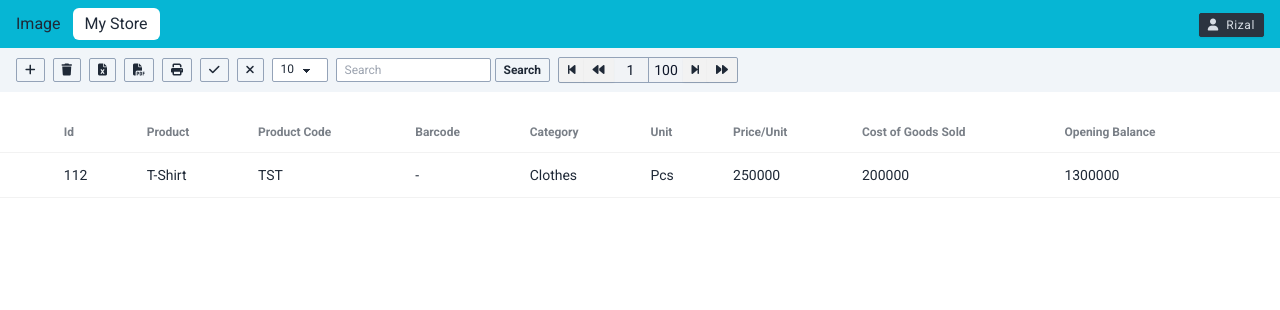
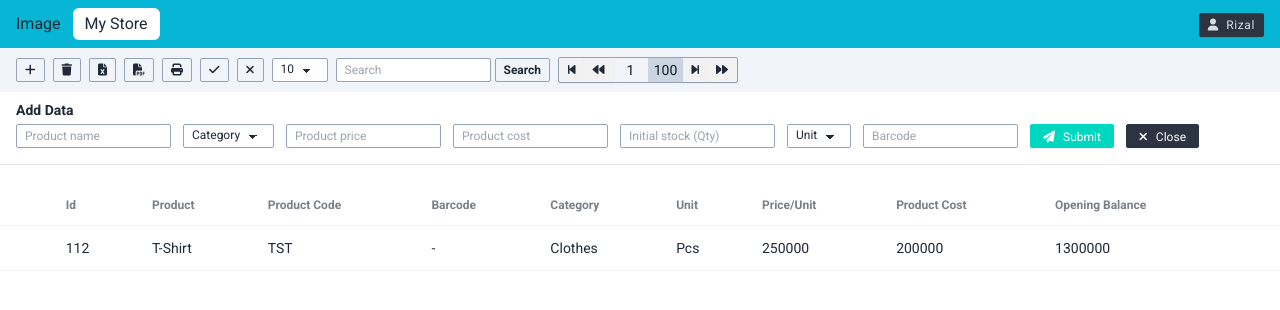
Before and after one commit to KakaBewok/POS-desktop, an Electron app: page windows/product.html in a window 1280 px wide. Drawn offline with Linux system fonts and the light colour scheme.

Commit message:
setup table

```diff
--- a/windows/product.html
+++ b/windows/product.html
@@ -150,14 +150,14 @@
         </button>
         <input
           type="text"
-          class="text-center border-none w-9 text-slate-900"
+          class="font-medium text-center border-none w-9 text-slate-900"
           value="1"
           id="number-page"
           disabled
         />
         <input
           type="text"
-          class="text-center border-l w-9 text-slate-900 border-slate-400"
+          class="font-medium text-center border-none w-9 text-slate-900 bg-slate-300"
           value="100"
           id="total-page"
           disabled
@@ -173,6 +173,83 @@
 
     <!-- table -->
     <div id="main-table">
+      <!-- form add -->
+      <div id="form-add-data">
+        <div class="flex items-end gap-3 px-4 py-2">
+          <!-- product name -->
+          <div class="flex flex-col gap-1">
+            <h6 class="text-sm font-semibold text-slate-800">Add Data</h6>
+            <input
+              type="text"
+              placeholder="Product name"
+              class="max-w-xs rounded-sm input-xs input input-bordered border-slate-400 text-slate-700"
+              id="product-name"
+              required
+            />
+          </div>
+          <!-- category -->
+          <select
+            class="rounded-sm w-13 select select-xs select-bordered border-slate-400"
+            id="product-category"
+          >
+            <option selected disabled>Category</option>
+            <option>Coffe</option>
+            <option>Milk</option>
+          </select>
+          <!-- product price -->
+          <input
+            type="text"
+            placeholder="Product price"
+            class="max-w-xs rounded-sm input-xs input input-bordered border-slate-400 text-slate-700"
+            id="product-price"
+            required
+          />
+          <!-- product cost -->
+          <input
+            type="text"
+            placeholder="Product cost"
+            class="max-w-xs rounded-sm input-xs input input-bordered border-slate-400 text-slate-700"
+            id="product-cost"
+            required
+          />
+          <!-- product initial stock -->
+          <input
+            type="text"
+            placeholder="Initial stock (Qty)"
+            class="max-w-xs rounded-sm input-xs input input-bordered border-slate-400 text-slate-700"
+            id="product-initial-stock"
+            required
+          />
+          <!-- unit -->
+          <select
+            class="rounded-sm w-13 select select-xs select-bordered border-slate-400"
+            id="product-unit"
+          >
+            <option selected disabled>Unit</option>
+            <option>Pcs</option>
+            <option>Kg</option>
+          </select>
+          <!-- product barcode -->
+          <input
+            type="text"
+            placeholder="Barcode"
+            class="max-w-xs rounded-sm input-xs input input-bordered border-slate-400 text-slate-700"
+            id="product-barcode"
+            required
+          />
+          <button
+            class="px-3 py-1 text-xs font-medium text-white rounded-sm btn btn-xs btn-accent"
+          >
+            <i class="fa fa-paper-plane"></i>Submit
+          </button>
+          <button
+            class="px-3 py-1 text-xs font-medium text-white rounded-sm btn btn-xs btn-neutral"
+          >
+            <i class="fa fa-times"></i>Close
+          </button>
+        </div>
+      </div>
+      <hr class="mt-2" />
       <div class="py-5">
         <div class="overflow-x-auto">
           <table class="table table-zebra">
@@ -187,12 +264,12 @@
                 <th>Category</th>
                 <th>Unit</th>
                 <th>Price/Unit</th>
-                <th>Cost of Goods Sold</th>
+                <th>Product Cost</th>
                 <th>Opening Balance</th>
                 <th></th>
               </tr>
             </thead>
-            <tbody>
+            <tbody id="data">
               <!-- row 1 -->
               <tr>
                 <th></th>
```
Also changed, not shown: assets/css/output.css.
